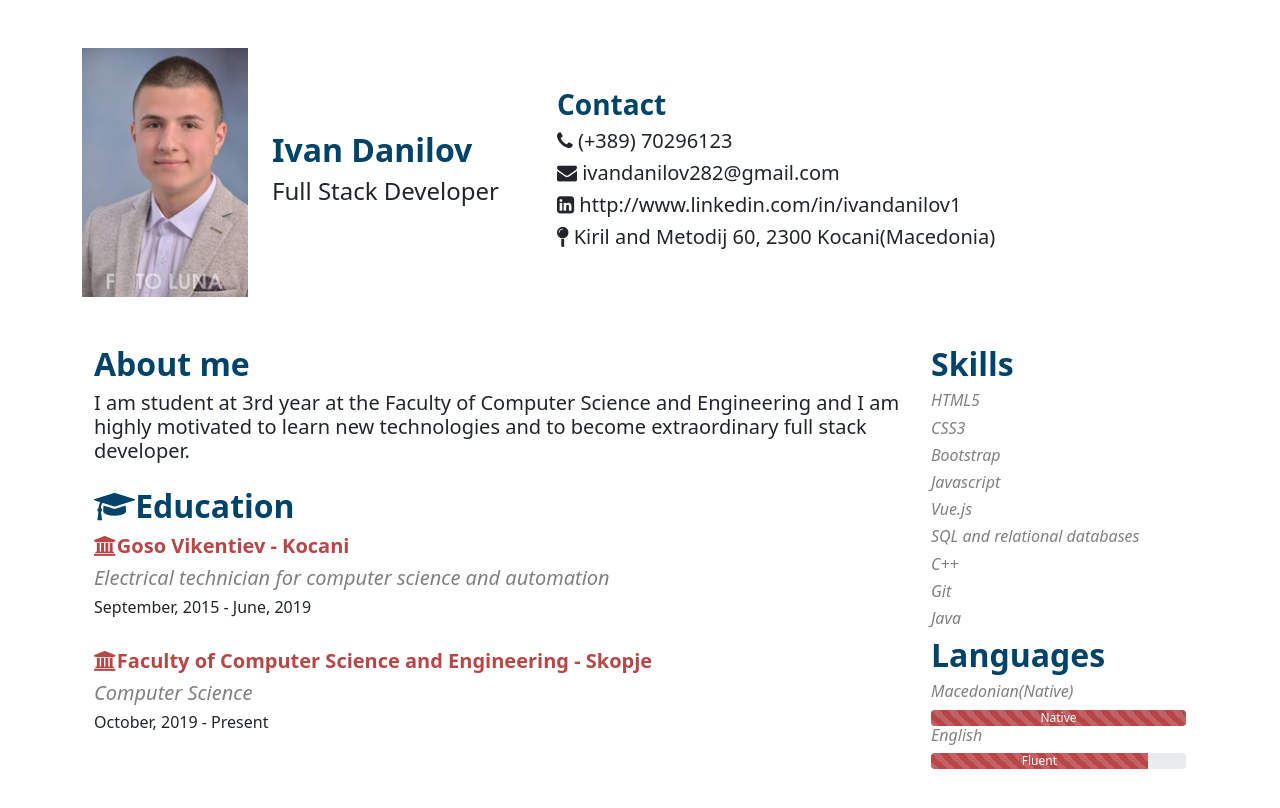
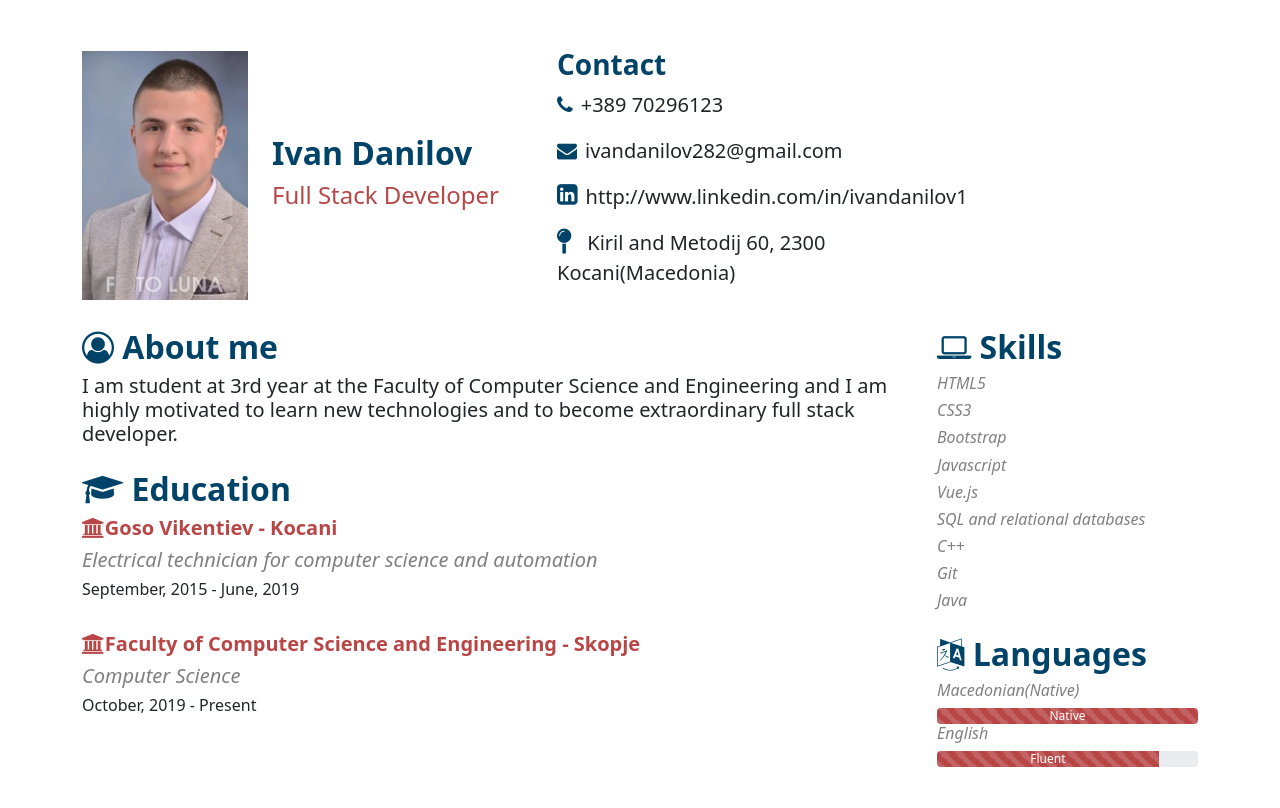
Before and after one commit to ivandanilovv/portfolio, a Vue app: page / in a window 1280 px wide. Shown: the top 808 px of the page. Built offline with nearby package versions, Linux system fonts and the light colour scheme.

Commit message:
Portfolio with components

```diff
--- /dev/null
+++ b/src/components/AboutMe.vue
@@ -0,0 +1,20 @@
+<template>
+  <section>
+    <h2 class="fw-bold headingsColor"><i class="fa fa-user-circle-o" aria-hidden="true"></i> About me</h2>
+    <h5>I am student at 3rd year at the Faculty of Computer Science and Engineering and I am highly motivated to
+      learn new technologies and to become extraordinary full stack
+      developer.</h5>
+  </section>
+</template>
+
+<script>
+export default {
+  name: "AboutMe"
+}
+</script>
+
+<style scoped>
+.headingsColor{
+  color: #004368;
+}
+</style>
--- /dev/null
+++ b/src/components/Bio.vue
@@ -0,0 +1,43 @@
+<template>
+  <section>
+    <div class="row text-start">
+      <div class="col-2 d-flex flex-column justify-content-center">
+        <div class="ratio ratio-2x3">
+          <img src="../assets/images/tablo_resized.jpg" alt="Profle image">
+        </div>
+      </div>
+      <div class="col-10 col-md-3 align-bottom d-flex flex-column justify-content-center">
+        <h2 class="fw-bold headingsColor">Ivan Danilov</h2>
+        <h4 class="jobTitleColor">Full Stack Developer</h4>
+      </div>
+      <div class="col-12 col-md-5 text-start d-flex flex-column justify-content-center">
+        <h3 class="fw-bold headingsColor pt-3 pt-md-0">Contact</h3>
+          <p class="infoFontSize"><i class="pe-2 fa fa-phone fontAwesomeColor" aria-hidden="true"></i>+389 70296123</p>
+          <p class="infoFontSize"><i class="pe-2 fa fa-envelope fontAwesomeColor" aria-hidden="true"></i>ivandanilov282@gmail.com</p>
+          <p class="infoFontSize d-flex flex-nowrap"><i style="font-size:24px" class="pe-2 fa fa-linkedin-square fontAwesomeColor" aria-hidden="true"></i>http://www.linkedin.com/in/ivandanilov1</p>
+          <p class="infoFontSize"><i style="font-size:25px" class="pe-3 fa fa-map-pin fontAwesomeColor" aria-hidden="true"></i>Kiril and
+            Metodij 60, 2300 Kocani(Macedonia)</p>
+      </div>
+    </div>
+  </section>
+</template>
+
+<script>
+export default {
+  name: "Bio"
+}
+</script>
+
+<style scoped>
+.headingsColor, .fontAwesomeColor {
+  color: #004368;
+}
+
+.jobTitleColor {
+  color: #b84646;
+}
+
+.infoFontSize {
+  font-size: 20px;
+}
+</style>
--- /dev/null
+++ b/src/components/Education.vue
@@ -0,0 +1,34 @@
+<template>
+  <section>
+    <h2 class="fw-bold headingsColor"><i class="fa fa-graduation-cap" aria-hidden="true"></i> Education
+    </h2>
+    <h5 class="fw-bold schoolsColor"><i class="fa fa-university" aria-hidden="true"></i>Goso
+      Vikentiev - Kocani</h5>
+    <h5 class="fst-italic greyColor">Electrical technician for computer science and automation</h5>
+    <h6>September, 2015 - June, 2019</h6>
+    <h5 class="fw-bold schoolsColor pt-4"><i class="fa fa-university" aria-hidden="true"></i>Faculty of Computer
+      Science and Engineering - Skopje</h5>
+    <h5 class="fst-italic greyColor">Computer Science</h5>
+    <h6>October, 2019 - Present</h6>
+  </section>
+</template>
+
+<script>
+export default {
+  name: "Education"
+}
+</script>
+
+<style scoped>
+.headingsColor {
+  color: #004368;
+}
+
+.schoolsColor {
+  color: #b84646;
+}
+
+.greyColor {
+  color: grey;
+}
+</style>
--- /dev/null
+++ b/src/components/Languages.vue
@@ -0,0 +1,37 @@
+<template>
+  <section>
+    <h2 class="fw-bold headingsColor"><i class="fa fa-language" aria-hidden="true"></i> Languages</h2>
+    <h6 class="fst-italic greyColor">Macedonian(Native)</h6>
+    <div class="progress">
+      <div class="progress-bar progress-bar-striped progressBarColor" role="progressbar" style="width: 100%"
+           aria-valuenow="100" aria-valuemin="0" aria-valuemax="100">Native
+      </div>
+    </div>
+    <h6 class="fst-italic greyColor">English</h6>
+    <div class="progress">
+      <div class="progress-bar progressBarColor progress-bar-striped" role="progressbar" style="width: 85%"
+           aria-valuenow="75" aria-valuemin="0" aria-valuemax="100">Fluent
+      </div>
+    </div>
+  </section>
+</template>
+
+<script>
+export default {
+  name: "Languages"
+}
+</script>
+
+<style scoped>
+.progressBarColor {
+  background-color: #b84646;
+}
+
+.greyColor {
+  color: grey;
+}
+
+.headingsColor {
+  color: #004368;
+}
+</style>
--- /dev/null
+++ b/src/components/Skills.vue
@@ -0,0 +1,29 @@
+<template>
+  <section>
+    <h2 class="fw-bold headingsColor"><i class="fa fa-laptop" aria-hidden="true"></i> Skills</h2>
+    <h6 class="fst-italic greyColor">HTML5</h6>
+    <h6 class="fst-italic greyColor">CSS3</h6>
+    <h6 class="fst-italic greyColor">Bootstrap</h6>
+    <h6 class="fst-italic greyColor">Javascript</h6>
+    <h6 class="fst-italic greyColor">Vue.js</h6>
+    <h6 class="fst-italic greyColor">SQL and relational databases</h6>
+    <h6 class="fst-italic greyColor">C++</h6>
+    <h6 class="fst-italic greyColor">Git</h6>
+    <h6 class="fst-italic greyColor">Java</h6>
+  </section>
+</template>
+
+<script>
+export default {
+  name: "Skills"
+}
+</script>
+
+<style scoped>
+.headingsColor{
+  color: #004368;
+}
+.greyColor{
+  color: grey;
+}
+</style>
--- a/src/views/HomeView.vue
+++ b/src/views/HomeView.vue
@@ -1,85 +1,40 @@
 <template>
   <main class="container py-5">
-    <section>
-      <div class="row text-start ">
-        <div class="col-2 d-flex flex-column justify-content-center">
-          <div class="ratio ratio-2x3">
-            <img src="../assets/images/tablo_resized.jpg" alt="Profle image">
-          </div>
+    <bio/>
+    <div class="pt-sm-4 pt-md-4">
+      <div class="row">
+        <div class="col-12 col-md-9 text-start">
+          <about-me class="pt-3 pt-md-0"/>
+          <education class="pt-3"/>
         </div>
-        <div class="col-3 align-bottom d-flex flex-column justify-content-center">
-          <h2 style="font-weight: bold; color: #004368">Ivan Danilov</h2>
-          <h4>Full Stack Developer</h4>
-        </div>
-        <div class="col text-start d-flex flex-column justify-content-center">
-          <h3 style="color: #004368; font-weight: bold">Contact</h3>
-          <h5><i class="fa fa-phone" aria-hidden="true"></i> (+389) 70296123 </h5>
-          <h5><i class="fa fa-envelope" aria-hidden="true"></i> ivandanilov282@gmail.com</h5>
-          <h5><i class="fa fa-linkedin-square" aria-hidden="true"></i> http://www.linkedin.com/in/ivandanilov1</h5>
-          <h5><i class="fa fa-map-pin" aria-hidden="true"></i> Kiril and Metodij 60, 2300 Kocani(Macedonia)</h5>
+        <div class="col text-start">
+          <skills class="pt-3 pt-md-0"/>
+          <languages class="pt-3"/>
         </div>
       </div>
-    </section>
-
-    <section class="container pt-5">
-      <div class="row">
-        <div class="col-9 text-start">
-          <div id="aboutMe">
-            <h2 style="font-weight: bold; color: #004368">About me</h2>
-            <h5>I am student at 3rd year at the Faculty of Computer Science and Engineering and I am highly motivated to
-              learn new technologies and to become extraordinary full stack
-              developer.</h5>
-          </div>
-          <div id="education" class="pt-3">
-            <h2 style="font-weight: bold; color: #004368"><i class="fa fa-graduation-cap" aria-hidden="true"></i>Education
-            </h2>
-            <h5 style="color: #b84646; font-weight: bold"><i class="fa fa-university" aria-hidden="true"></i>Goso
-              Vikentiev - Kocani</h5>
-            <h5 style="font-style: italic; color: grey">Electrical technician for computer science and automation</h5>
-            <h6>September, 2015 - June, 2019</h6>
-            <h5 style="color: #b84646; font-weight: bold" class="pt-4"><i class="fa fa-university"
-                                                                          aria-hidden="true"></i>Faculty of Computer
-              Science and Engineering - Skopje</h5>
-            <h5 style="font-style: italic; color: grey">Computer Science</h5>
-            <h6>October, 2019 - Present</h6>
-          </div>
-        </div>
-        <div class="col text-start">
-          <h2 style="font-weight: bold; color: #004368">Skills</h2>
-          <h6 style="font-style: italic; color: grey">HTML5</h6>
-          <h6 style="font-style: italic; color: grey">CSS3</h6>
-          <h6 style="font-style: italic; color: grey">Bootstrap</h6>
-          <h6 style="font-style: italic; color: grey">Javascript</h6>
-          <h6 style="font-style: italic; color: grey">Vue.js</h6>
-          <h6 style="font-style: italic; color: grey">SQL and relational databases</h6>
-          <h6 style="font-style: italic; color: grey">C++</h6>
-          <h6 style="font-style: italic; color: grey">Git</h6>
-          <h6 style="font-style: italic; color: grey">Java</h6>
-          <h2 style="font-weight: bold; color: #004368">Languages</h2>
-          <h6 style="font-style: italic; color: grey">Macedonian(Native)</h6>
-          <div class="progress">
-            <div class="progress-bar progress-bar-striped progressBarColor" role="progressbar" style="width: 100%" aria-valuenow="100" aria-valuemin="0" aria-valuemax="100">Native</div>
-          </div>
-          <h6 style="font-style: italic; color: grey">English</h6>
-          <div class="progress">
-            <div class="progress-bar progressBarColor progress-bar-striped" role="progressbar" style="width: 85%" aria-valuenow="75" aria-valuemin="0" aria-valuemax="100">Fluent</div>
-          </div>
-        </div>
-      </div>
-    </section>
+    </div>
   </main>
 </template>
 
 <script>
 // @ is an alias to /src
+import Bio from "@/components/Bio";
+import Skills from "@/components/Skills";
+import AboutMe from "@/components/AboutMe";
+import Languages from "@/components/Languages";
+import Education from "@/components/Education";
 
 export default {
   name: 'HomeView',
-  components: {}
+  components: {
+    Bio,
+    Skills,
+    AboutMe,
+    Languages,
+    Education
+  }
 }
 </script>
 <style scoped>
-  .progressBarColor{
-    background-color: #b84646;
-  }
+
 </style>
```
